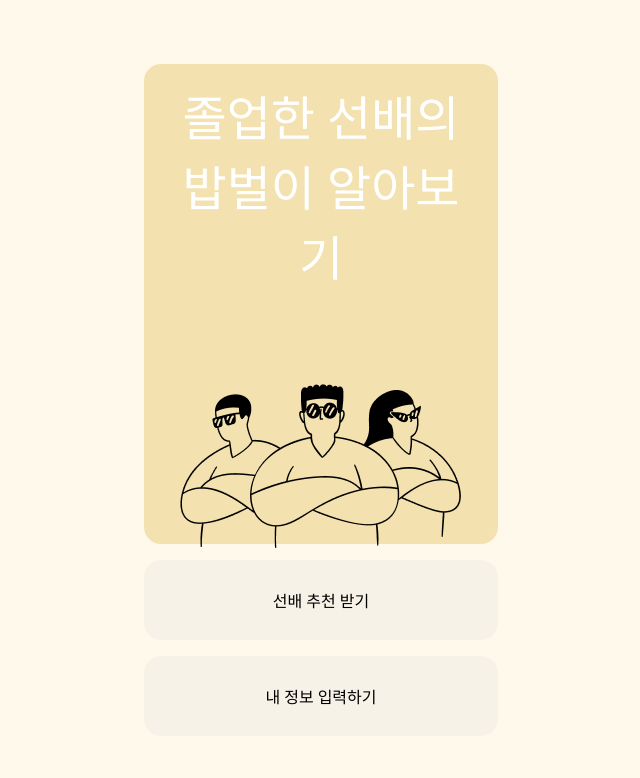
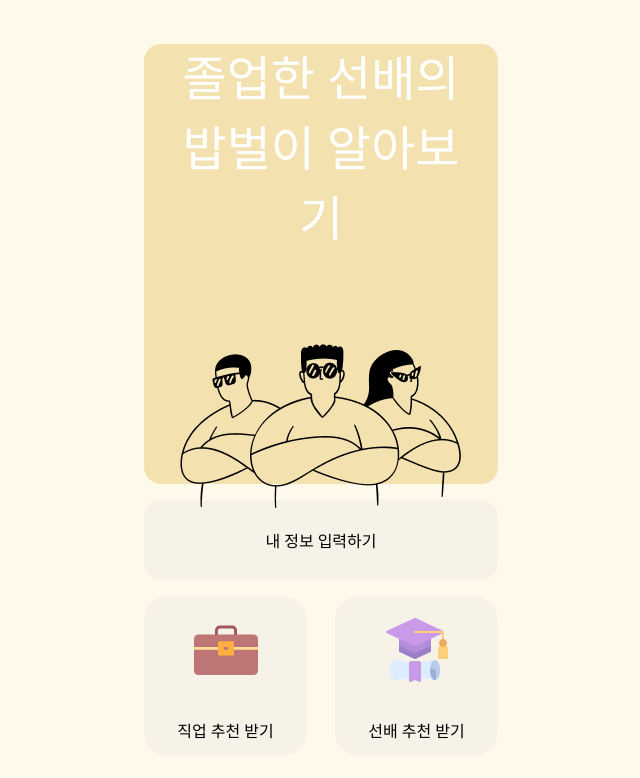
Before and after one commit to sayyyho/2024-1-DSCD-ISIC-1, a React (Vite) app in the folder client/: page /onboarding in a window 1280 px wide. Shown: the top 778 px of the page, without its empty margins (319-959 px from the left). Built offline with nearby package versions, Linux system fonts and the light colour scheme; a web font is replaced by a local one.

Commit message:
Fix: 온보딩 페이지 수정

```diff
--- a/client/src/apis/login.ts
+++ b/client/src/apis/login.ts
@@ -8,7 +8,7 @@ interface PostLogin {
 
 export const postLogin = async (body: PostLogin) => {
   try {
-    const response = await instance.post(`/accounts/login/`, {
+    const response = await instance.post(`api/token/`, {
       username: body.username,
       password: body.password,
     });
--- a/client/src/components/common/Box/Box.styled.ts
+++ b/client/src/components/common/Box/Box.styled.ts
@@ -4,12 +4,15 @@ import theme from "@/theme";
 
 export const Box = styled.div<BoxProps>`
   display: flex;
-  flex-direction: column;
+  flex-direction: ${(props) =>
+    props.flexDirection ? `${props.flexDirection}` : "column"};
   align-items: center;
-  justify-content: center;
+  justify-content: ${(props) =>
+    props.justifyProps ? `${props.justifyProps}` : "center"};
   width: ${(props) => `${props.width}`};
   height: ${(props) => `${props.height}`};
   margin: ${(props) => (props.margin ? `${props.margin}` : 0)};
+  border: ${(props) => (props.border ? `${props.border}` : 0)};
   padding: ${(props) => (props.padding ? `${props.padding}` : 0)};
   background-color: ${(props) =>
     props.backgroundColor
--- a/client/src/components/common/Box/index.tsx
+++ b/client/src/components/common/Box/index.tsx
@@ -12,6 +12,8 @@ export const Box = (props: BoxProps) => {
       color={props.color}
       fontSize={props.fontSize}
       backgroundColor={props.backgroundColor}
+      flexDirection={props.flexDirection}
+      justifyProps={props.justifyProps}
     >
       {props.children}
     </S.Box>
--- a/client/src/components/common/Text/Text.styled.ts
+++ b/client/src/components/common/Text/Text.styled.ts
@@ -12,4 +12,5 @@ export const Text = styled.p<TextProps>`
   text-decoration: ${(props) =>
     props.decoration ? `${props.decoration}` : "none"};
   text-align: center;
+  align-self: ${(props) => `${props.selfProps}`};
 `;
--- a/client/src/components/common/Text/index.tsx
+++ b/client/src/components/common/Text/index.tsx
@@ -8,6 +8,7 @@ export const Text = (props: TextProps) => {
       color={props.color}
       decoration={props.decoration}
       padding={props.padding}
+      selfProps={props.selfProps}
     >
       {props.children}
     </S.Text>
--- /dev/null
+++ b/client/src/constant/skill.ts
@@ -0,0 +1 @@
+export const skills: string[] = ["javascript", "java", "python", "etc.."];
--- a/client/src/interfaces/box.ts
+++ b/client/src/interfaces/box.ts
@@ -1,11 +1,14 @@
 export interface BoxProps {
   children?: React.ReactNode;
-  width: string;
+  width?: string;
   height: string;
   margin?: string;
+  border?: string;
   padding?: string;
   radius?: string;
   backgroundColor?: string;
   color?: string;
   fontSize?: number;
+  flexDirection?: string;
+  justifyProps?: string;
 }
--- a/client/src/interfaces/text.ts
+++ b/client/src/interfaces/text.ts
@@ -4,4 +4,5 @@ export interface TextProps {
   children: React.ReactNode;
   decoration?: string;
   padding?: string;
+  selfProps?: string;
 }
--- a/client/src/pages/Home/index.tsx
+++ b/client/src/pages/Home/index.tsx
@@ -3,13 +3,15 @@ import { Box } from "@/components/common/Box";
 import { Text } from "@/components/common/Text";
 import { Wrapper } from "@/components/common/Wrapper";
 import PEOPLE_IMG from "@/assets/images/people.png";
+import CASE from "@/assets/images/briefCase.svg";
+import CAP from "@/assets/images/graduationCap.svg";
 
 export const Home = () => {
   return (
     <PageLayout gap="1rem">
       <Box
         width="90%"
-        height="60%"
+        height="55%"
         backgroundColor="#F3E1B0"
         radius="17px 17px 17px 17px"
       >
@@ -23,13 +25,46 @@ export const Home = () => {
       </Box>
       <Box width="90%" height="10%" radius="17px 17px 17px 17px">
         <Text size="1rem" color="black">
-          선배 추천 받기
+          내 정보 입력하기
         </Text>
       </Box>
-      <Box width="90%" height="10%" radius="17px 17px 17px 17px">
-        <Text size="1rem" color="black">
+      <Box
+        width="90%"
+        height="20%"
+        flexDirection="row"
+        backgroundColor="transparent"
+        justifyProps="space-between"
+      >
+        <Box
+          width="46%"
+          height="100%"
+          radius="24px"
+          // border="20px"
+          justifyProps="space-around"
+        >
+          <Box height="50%" backgroundColor="transparent">
+            <img src={CASE} alt="회사가방" />
+          </Box>
+          <Text size="1rem" color="black">
+            직업 추천 받기
+          </Text>
+        </Box>
+        <Box
+          width="46%"
+          height="100%"
+          radius="24px"
+          justifyProps="space-around"
+        >
+          <Box height="50%" backgroundColor="transparent">
+            <img src={CAP} alt="학사모" />
+          </Box>
+          <Text size="1rem" color="black">
+            선배 추천 받기
+          </Text>
+        </Box>
+        {/* <Text size="1rem" color="black">
           내 정보 입력하기
-        </Text>
+        </Text> */}
       </Box>
     </PageLayout>
   );
```
Also changed, not shown: client/src/assets/images/briefCase.svg (added), client/src/assets/images/graduationCap.svg (added).
